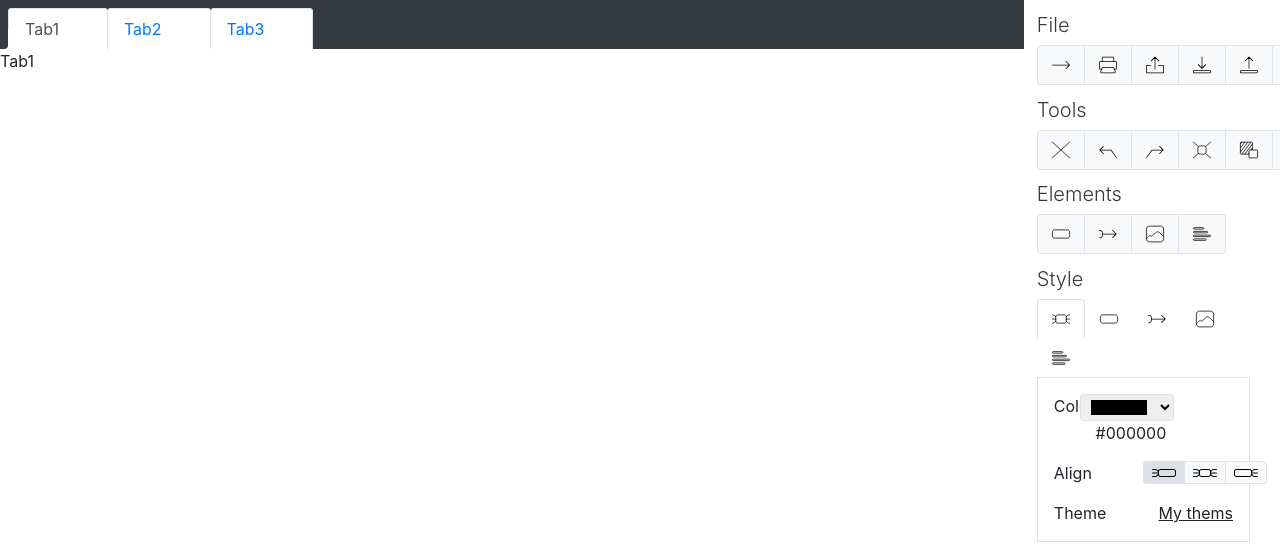
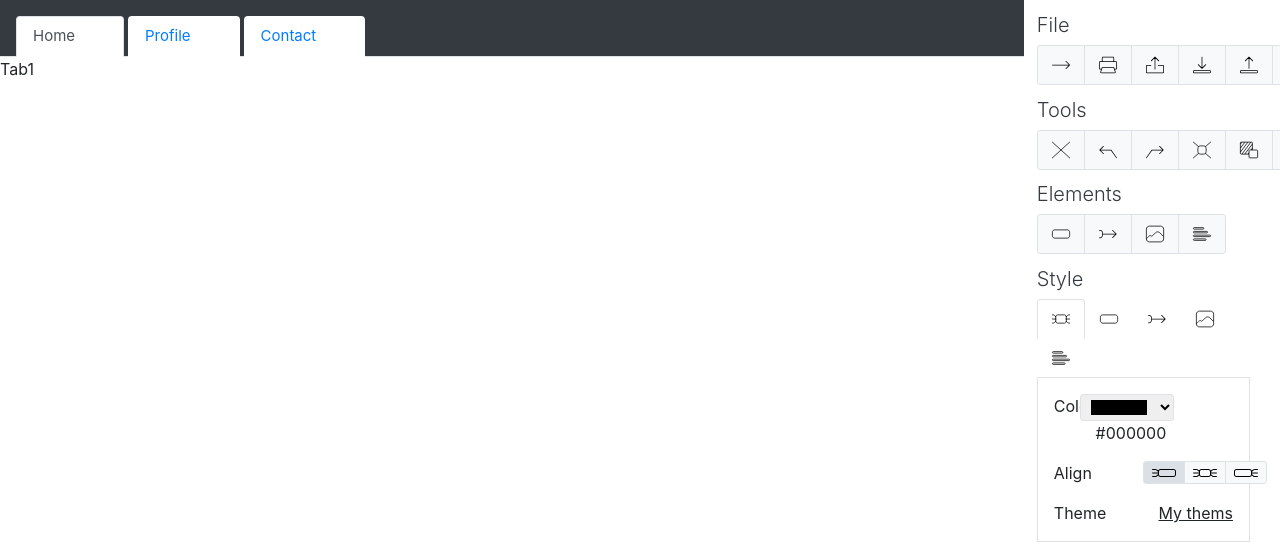
Before and after one commit to dmitrycreator/Mind-in-map, a plain HTML site: page index.html in a window 1280 px wide. Shown: the top 560 px of the page. Drawn offline with nearby package versions, Linux system fonts and the light colour scheme.

Commit message:
delete the border of menu Style home tabs fix

```diff
--- a/index.html
+++ b/index.html
@@ -14,28 +14,18 @@
 
 <body>
     <div class="home">
-        <ul class="nav nav-tabs bg-dark border-0" style="padding-left: 8px; padding-top: 8px;">
-            <li class="tab1">
-                <a class="tabText nav-link border-bottom-0 border active" data-toggle="tab" href="#description">Tab1</a>
-            </li>
-            <li class="tab2">
-                <a class="tabText nav-link border-bottom-0 border" data-toggle="tab" href="#characteristics" style="margin-left: -1px;">Tab2</a>
-            </li>
-            <li class="tab3">
-                <a class="tabText nav-link border-bottom-0 border" data-toggle="tab" href="#opinion" style="margin-left: -1px;">Tab3</a>
-            </li>
-        </ul>
-        <div class="tab-content">
-            <div class="tab-pane fade show active" id="description">
-                Tab1
+        <nav>
+            <div class="nav nav-tabs bg-dark pl-3 pt-3" id="nav-tab" role="tablist">
+              <a class="homeTab nav-item nav-link bg-white mr-1 active" id="nav-home-tab" data-toggle="tab" href="#nav-home" role="tab" aria-controls="nav-home" aria-selected="true">Home</a>
+              <a class="homeTab nav-item nav-link bg-white mr-1" id="nav-profile-tab" data-toggle="tab" href="#nav-profile" role="tab" aria-controls="nav-profile" aria-selected="false">Profile</a>
+              <a class="homeTab nav-item nav-link bg-white" id="nav-contact-tab" data-toggle="tab" href="#nav-contact" role="tab" aria-controls="nav-contact" aria-selected="false">Contact</a>
             </div>
-            <div class="tab-pane fade" id="characteristics">
-                Tab2
-            </div>
-            <div class="tab-pane fade" id="opinion">
-                Tab3
-            </div>
-        </div>
+          </nav>
+          <div class="tab-content" id="nav-tabContent">
+            <div class="tab-pane fade show active" id="nav-home" role="tabpanel" aria-labelledby="nav-home-tab">Tab1</div>
+            <div class="tab-pane fade" id="nav-profile" role="tabpanel" aria-labelledby="nav-profile-tab">Tab2</div>
+            <div class="tab-pane fade" id="nav-contact" role="tabpanel" aria-labelledby="nav-contact-tab">Tab3</div>
+          </div>
     </div>
     <div class="panel">
         <div class="menu1" style="margin-right: 30px;">
@@ -72,7 +62,7 @@
         <div class="menu4" style="margin-right: 30px;">
             <h4 class="lead text-dark">Style</h4>
             <div class="card border-0">
-                <ul class="nav nav-tabs border-0" id="myTab" role="tablist">
+                <ul class="nav nav-tabs" id="myTab" role="tablist">
                     <li class="nav-item">
                         <a class="nav-link active" id="home-tab" data-toggle="tab" href="#one" role="tab" aria-controls="home" aria-selected="true" style="padding: 4px 8px;"><img src="img/Menu4-1-map-no-bordure.svg"></a>
                     </li>
@@ -89,7 +79,7 @@
                         <a class="nav-link" id="contact-tab" data-toggle="tab" href="#five" role="tab" aria-controls="contact" aria-selected="false" style="padding: 4px 8px;"><img src="img/Menu4-5-text-no-bordure.svg"></a>
                     </li>
                 </ul>
-                <div class="tab-content border" id="myTabContent">
+                <div class="tab-content border border-top-0" id="myTabContent">
                     <div class="tab-pane fade show active" id="one" role="tabpanel" aria-labelledby="home-tab">
                         <div class="d-flex flex-row justify-content-between ml-3 mr-3 mt-3">
                             <p>Color</p>
--- a/styles.css
+++ b/styles.css
@@ -27,82 +27,16 @@ body{
     position: absolute;
 }
 
-.tab1 {
-	float: left;
-
-	/* width: 100px;
-    height: 35px; */
-
-    /* padding-top: 10px;
-    padding-right: 10px;
-    padding-bottom: 10px; */
-
-    outline: 4px solid transparent;
-
-	position: relative;
-
-    background: #fff;
-
+a.homeTab {
 	border-top-left-radius: 4px;
-	border-top-right-radius: 4px;
+    border-top-right-radius: 4px;
+    font-size: 15px;
+    padding-right: 48px;
 }
 
-.tab1:before {
-	content: "";
-	position: absolute;
-
-	height: 20px;
-	width: 20px;
-
-	bottom: 0;
-}
-
-.tab1:before {
-    left: -20px;
-    outline: 4px solid transparent;
-	border-radius: 0 0 4px 0;
-	box-shadow: 10px 0 0 0 #ffffff;
-}
-
-.tab2 {
-	float: left;
-
-	/* width: 100px;
-    height: 35px; */
-
-    /* padding-top: 10px;
-    padding-right: 10px;
-    padding-bottom: 10px; */
-
-	position: relative;
-
-    background: #fff;
-
-	border-top-left-radius: 4px;
-	border-top-right-radius: 4px;
-}
-
-.tab3 {
-	float: left;
-
-	/* width: 100px;
-    height: 35px; */
-
-    /* padding-top: 10px;
-    padding-right: 10px;
-    padding-bottom: 10px; */
-
-	position: relative;
-
-	background: #fff;
-
-	border-top-left-radius: 4px;
-	border-top-right-radius: 4px;
-}
-
-a.tabText{
-    box-sizing: border-box;
-    padding-right: 48px;
+.homeTab.nav-link.active{
+    position: initial;
+    bottom: 20;
 }
 
 #favcolor, #favcolor1, #favcolor2, #favcolor3, #favcolor4, #number{
```
